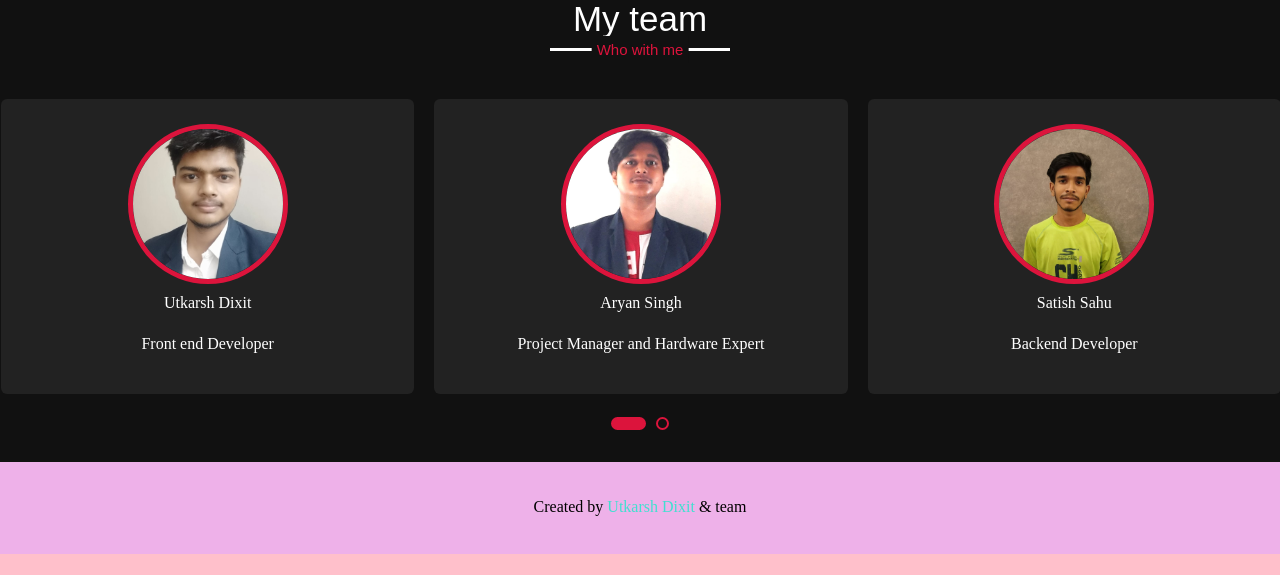
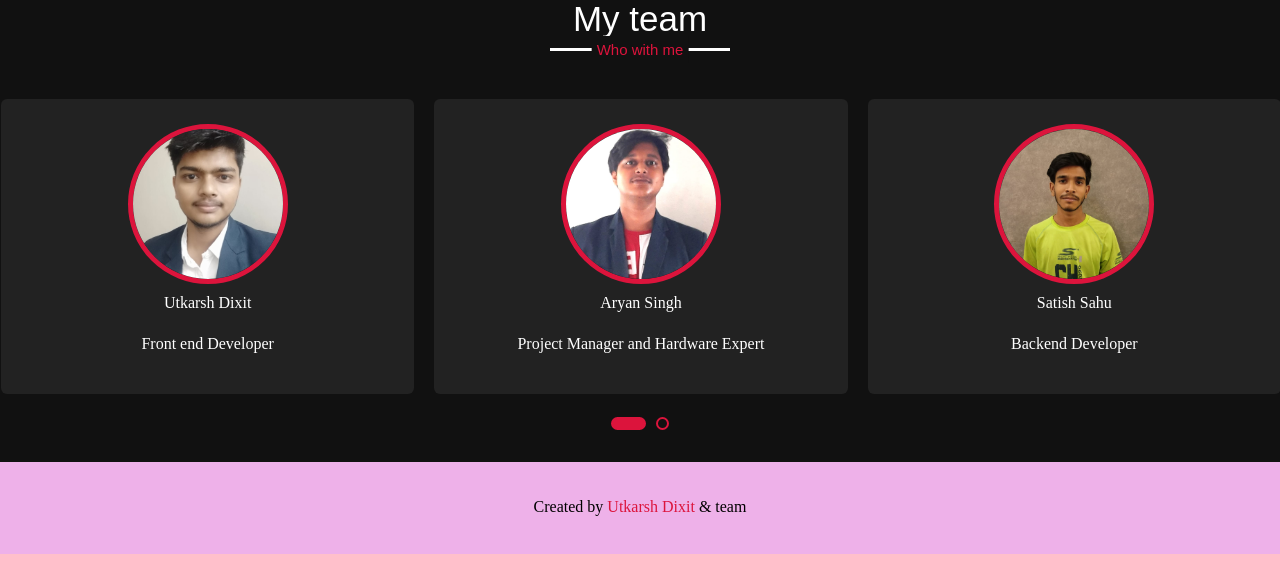
Before and after one commit to devutkarshdixit/Login, a PHP site: page /About.html in a window 1280 px wide. Shown: the part 225-800 px from the top of the page. Run offline with PHP 8.4, Linux system fonts and the light colour scheme; some libraries are stand-ins or nearby versions.

Commit message:
Update style.css

```diff
--- a/style.css
+++ b/style.css
@@ -104,7 +104,7 @@ a{
     display: inline-block;
     padding: 10px 0px;
     position: relative;
-    color: Turquoise;
+    color: crimson;
     text-decoration: none;
 }
 .footer p a::after{
```
